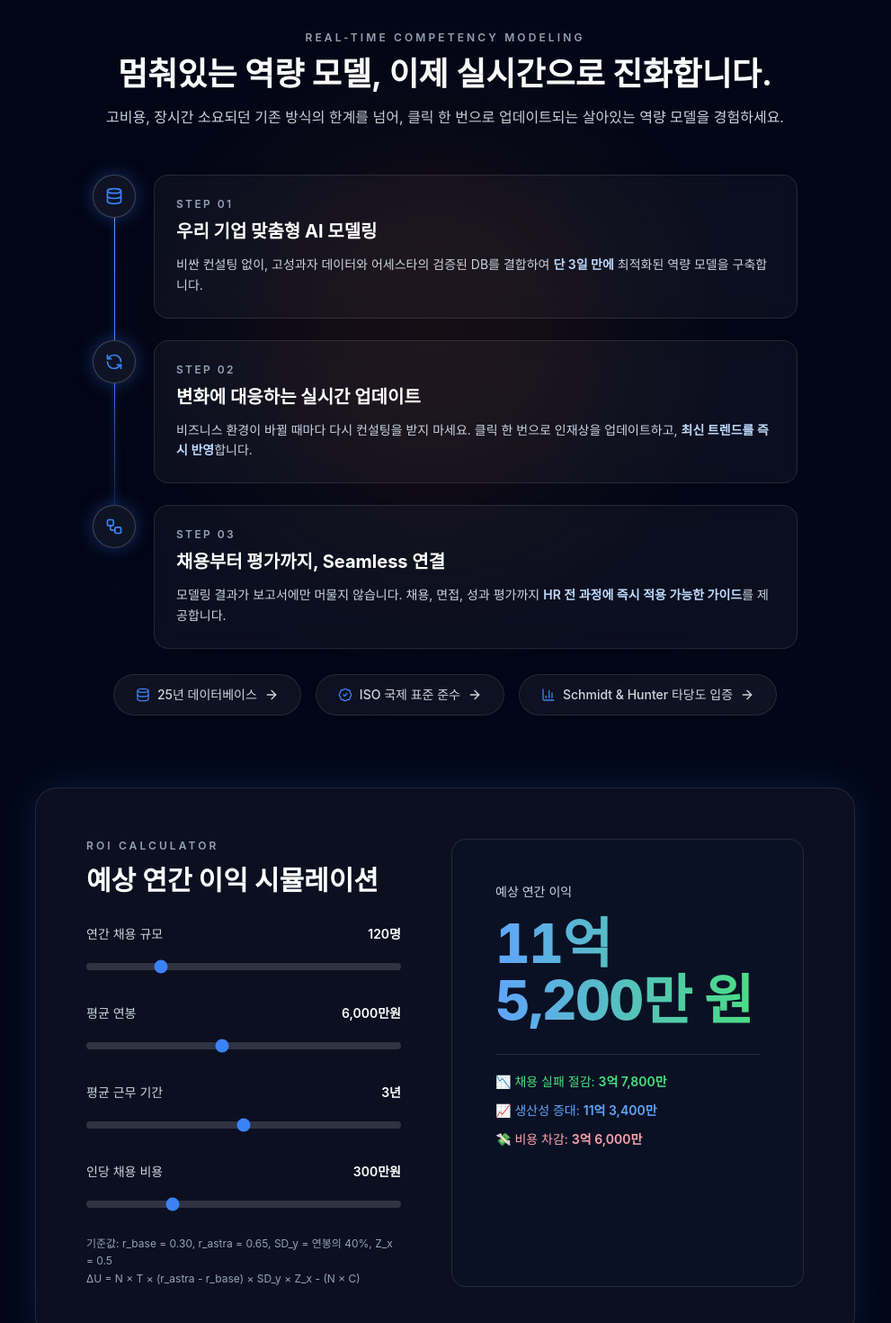
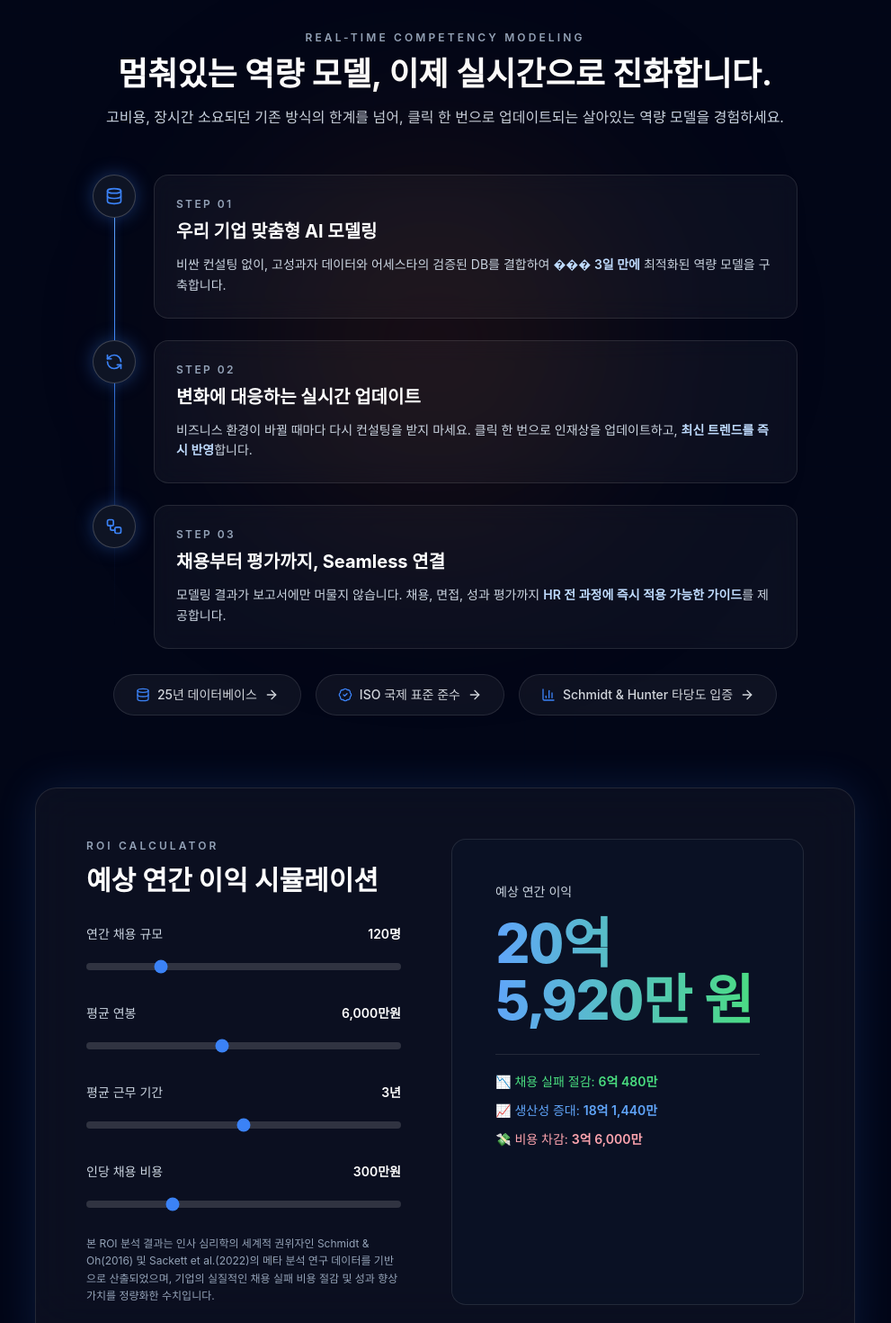
Before and after one commit to sycho2003/v0-hr, a Next.js app: page / in a window 1280 px wide. Shown: the part 1330-2800 px from the top of the page at 90% size, without its empty margins (145-1136 px from the left). Built offline with nearby package versions, Linux system fonts and the light colour scheme; a web font is replaced by a local one.

Commit message:
fix: adjust ROI calculation Z_x value and citation text
Change Z_x to 0.8 and update citation text in ROI formula.

```diff
--- a/app/page.tsx
+++ b/app/page.tsx
@@ -605,7 +605,7 @@ function FeatureFlow() {
       desc: (
         <>
           비싼 컨설팅 없이, 고성과자 데이터와 어세스타의 검증된 DB를 결합하여{' '}
-          <span className="font-semibold text-blue-200">단 3일 만에</span> 최적화된 역량 모델을
+          <span className="font-semibold text-blue-200">��� 3일 만에</span> 최적화된 역량 모델을
           구축합니다.
         </>
       ),
@@ -733,7 +733,7 @@ function ROICalculator() {
   const validityBaseline = 0.3
   const validityAstra = 0.65
   const sdYRatio = 0.4
-  const selectedZScore = 0.5
+  const selectedZScore = 0.8
   const failureShare = 0.25
   const performanceStdDev = useMemo(() => salary * sdYRatio, [salary, sdYRatio])
 
@@ -872,9 +872,7 @@ function ROICalculator() {
             </div>
 
             <p className="mt-6 text-xs leading-relaxed text-[color:var(--astra-text-muted)]">
-              기준값: r_base = 0.30, r_astra = 0.65, SD_y = 연봉의 40%, Z_x = 0.5
-              <br />
-              ΔU = N × T × (r_astra - r_base) × SD_y × Z_x - (N × C)
+              본 ROI 분석 결과는 인사 심리학의 세계적 권위자인 Schmidt &amp; Oh(2016) 및 Sackett et al.(2022)의 메타 분석 연구 데이터를 기반으로 산출되었으며, 기업의 실질적인 채용 실패 비용 절감 및 성과 향상 가치를 정량화한 수치입니다.
             </p>
           </div>
 
```
